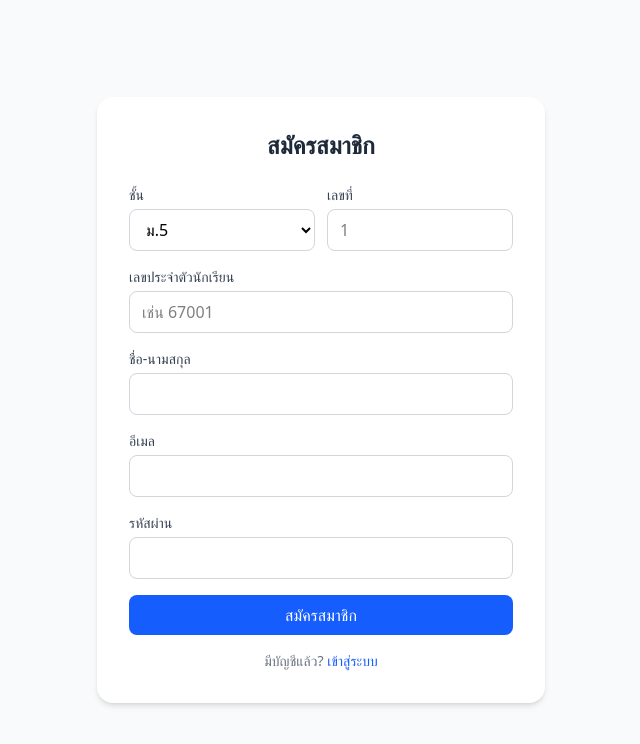
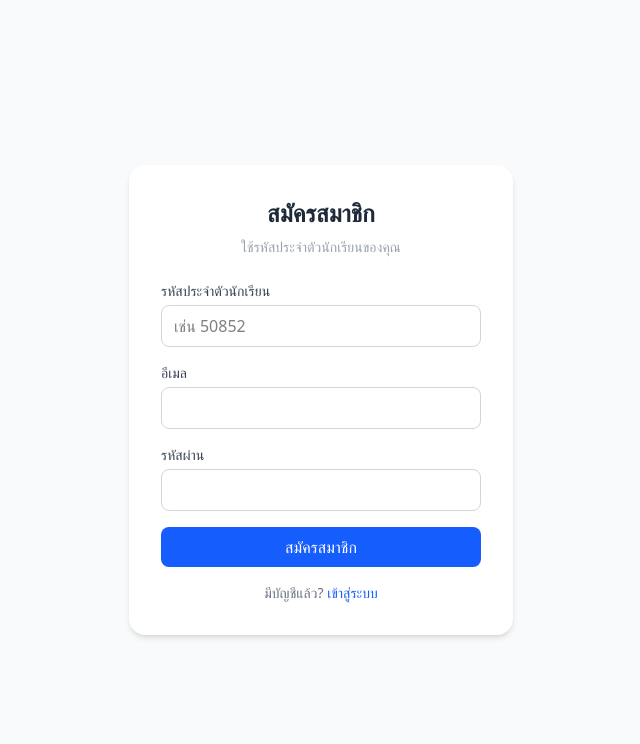
Before and after one commit to jakkakorn12/HubMath5000, a Next.js app: page /register in a window 1280 px wide. Shown: the top 744 px of the page, without its empty margins (319-959 px from the left). Built offline with nearby package versions, Linux system fonts and the light colour scheme.

Commit message:
feat: login with student code, simplify register

```diff
--- a/src/app/(auth)/login/page.tsx
+++ b/src/app/(auth)/login/page.tsx
@@ -7,7 +7,7 @@ import { createClient } from "@/lib/supabase/client";
 
 export default function LoginPage() {
   const router = useRouter();
-  const [email, setEmail] = useState("");
+  const [studentCode, setStudentCode] = useState("");
   const [password, setPassword] = useState("");
   const [error, setError] = useState<string | null>(null);
   const [loading, setLoading] = useState(false);
@@ -17,28 +17,44 @@ export default function LoginPage() {
     setLoading(true);
     setError(null);
     const supabase = createClient();
-    const { error } = await supabase.auth.signInWithPassword({ email, password });
-    if (error) {
-      setError(error.message);
+
+    const { data: emailData, error: rpcError } = await supabase
+      .rpc("get_email_by_student_code", { p_student_code: studentCode });
+
+    if (rpcError || !emailData) {
+      setError("ไม่พบรหัสประจำตัวนี้ในระบบ");
       setLoading(false);
-    } else {
-      router.push("/dashboard");
-      router.refresh();
+      return;
     }
+
+    const { error: signInError } = await supabase.auth.signInWithPassword({
+      email: emailData,
+      password,
+    });
+
+    if (signInError) {
+      setError("รหัสผ่านไม่ถูกต้อง");
+      setLoading(false);
+      return;
+    }
+
+    router.push("/dashboard");
+    router.refresh();
   }
 
   return (
     <div className="min-h-screen flex items-center justify-center bg-gray-50">
-      <div className="bg-white rounded-2xl shadow-md p-8 w-full max-w-md">
+      <div className="bg-white rounded-2xl shadow-md p-8 w-full max-w-sm">
         <h1 className="text-2xl font-bold text-gray-800 mb-6 text-center">เข้าสู่ระบบ</h1>
         <form onSubmit={handleLogin} className="space-y-4">
           <div>
-            <label className="block text-sm font-medium text-gray-700 mb-1">อีเมล</label>
+            <label className="block text-sm font-medium text-gray-700 mb-1">รหัสประจำตัวนักเรียน</label>
             <input
-              type="email"
-              value={email}
-              onChange={(e) => setEmail(e.target.value)}
+              type="text"
+              value={studentCode}
+              onChange={(e) => setStudentCode(e.target.value)}
               required
+              placeholder="เช่น 50852"
               className="w-full border border-gray-300 rounded-lg px-3 py-2 focus:outline-none focus:ring-2 focus:ring-blue-500"
             />
           </div>
--- a/src/app/(auth)/register/page.tsx
+++ b/src/app/(auth)/register/page.tsx
@@ -7,12 +7,9 @@ import { createClient } from "@/lib/supabase/client";
 
 export default function RegisterPage() {
   const router = useRouter();
+  const [studentCode, setStudentCode] = useState("");
   const [email, setEmail] = useState("");
   const [password, setPassword] = useState("");
-  const [studentCode, setStudentCode] = useState("");
-  const [fullName, setFullName] = useState("");
-  const [classLevel, setClassLevel] = useState("ม.5");
-  const [studentNumber, setStudentNumber] = useState("");
   const [error, setError] = useState<string | null>(null);
   const [loading, setLoading] = useState(false);
 
@@ -26,17 +23,16 @@ export default function RegisterPage() {
       email,
       password,
       options: {
-        data: {
-          full_name: fullName,
-          student_code: studentCode,
-          class_level: classLevel,
-          student_number: studentNumber ? parseInt(studentNumber) : null,
-        },
+        data: { student_code: studentCode },
       },
     });
 
     if (signUpError) {
-      setError(signUpError.message);
+      const msgMap: Record<string, string> = {
+        "User already registered": "อีเมลนี้ถูกใช้งานแล้ว",
+        "Password should be at least 6 characters": "รหัสผ่านต้องมีอย่างน้อย 6 ตัวอักษร",
+      };
+      setError(msgMap[signUpError.message] ?? "เกิดข้อผิดพลาด กรุณาลองใหม่อีกครั้ง");
       setLoading(false);
       return;
     }
@@ -47,52 +43,18 @@ export default function RegisterPage() {
 
   return (
     <div className="min-h-screen flex items-center justify-center bg-gray-50 px-4">
-      <div className="bg-white rounded-2xl shadow-md p-8 w-full max-w-md">
-        <h1 className="text-2xl font-bold text-gray-800 mb-6 text-center">สมัครสมาชิก</h1>
+      <div className="bg-white rounded-2xl shadow-md p-8 w-full max-w-sm">
+        <h1 className="text-2xl font-bold text-gray-800 mb-2 text-center">สมัครสมาชิก</h1>
+        <p className="text-sm text-gray-400 text-center mb-6">ใช้รหัสประจำตัวนักเรียนของคุณ</p>
         <form onSubmit={handleRegister} className="space-y-4">
-          <div className="grid grid-cols-2 gap-3">
-            <div>
-              <label className="block text-sm font-medium text-gray-700 mb-1">ชั้น</label>
-              <select
-                value={classLevel}
-                onChange={(e) => setClassLevel(e.target.value)}
-                className="w-full border border-gray-300 rounded-lg px-3 py-2 focus:outline-none focus:ring-2 focus:ring-blue-500"
-              >
-                <option>ม.4</option>
-                <option>ม.5</option>
-                <option>ม.6</option>
-              </select>
-            </div>
-            <div>
-              <label className="block text-sm font-medium text-gray-700 mb-1">เลขที่</label>
-              <input
-                type="number"
-                value={studentNumber}
-                onChange={(e) => setStudentNumber(e.target.value)}
-                min="1"
-                placeholder="1"
-                className="w-full border border-gray-300 rounded-lg px-3 py-2 focus:outline-none focus:ring-2 focus:ring-blue-500"
-              />
-            </div>
-          </div>
           <div>
-            <label className="block text-sm font-medium text-gray-700 mb-1">เลขประจำตัวนักเรียน</label>
+            <label className="block text-sm font-medium text-gray-700 mb-1">รหัสประจำตัวนักเรียน</label>
             <input
               type="text"
               value={studentCode}
               onChange={(e) => setStudentCode(e.target.value)}
               required
-              placeholder="เช่น 67001"
-              className="w-full border border-gray-300 rounded-lg px-3 py-2 focus:outline-none focus:ring-2 focus:ring-blue-500"
-            />
-          </div>
-          <div>
-            <label className="block text-sm font-medium text-gray-700 mb-1">ชื่อ-นามสกุล</label>
-            <input
-              type="text"
-              value={fullName}
-              onChange={(e) => setFullName(e.target.value)}
-              required
+              placeholder="เช่น 50852"
               className="w-full border border-gray-300 rounded-lg px-3 py-2 focus:outline-none focus:ring-2 focus:ring-blue-500"
             />
           </div>
```
